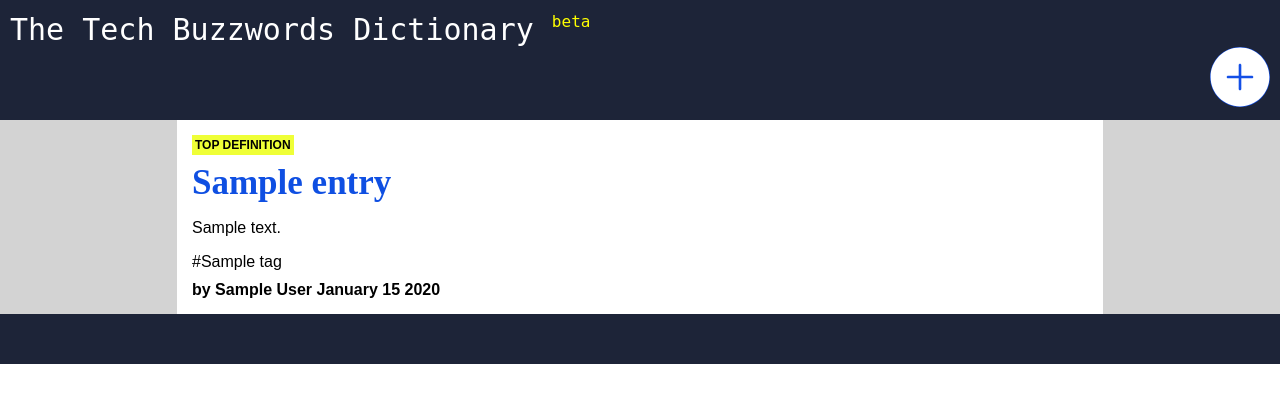
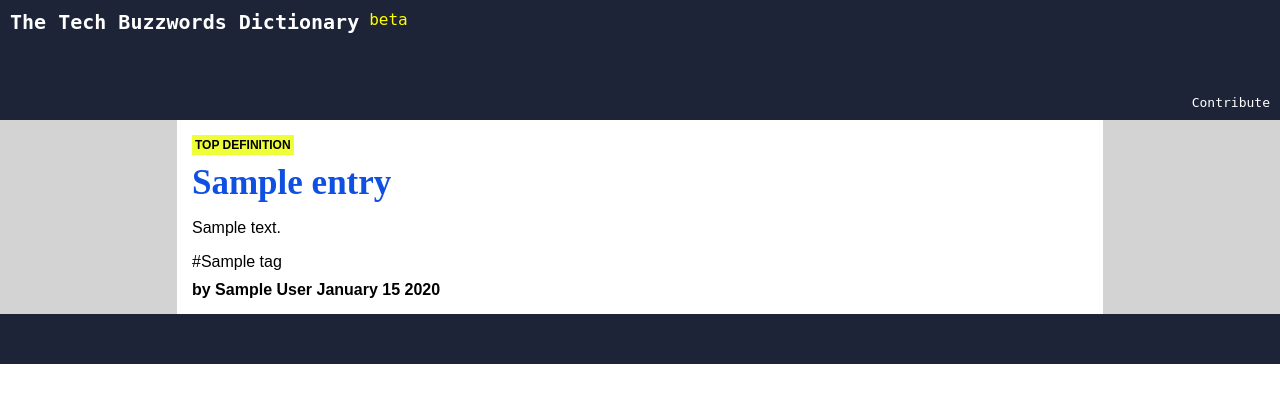
Before and after one commit to ericagreeene/tech-dict, a Flask app: template templates/dict.html in a window 1280 px wide. Shown: the top 403 px of the page. Run offline with Flask 2, Linux system fonts and the light colour scheme; the template is opened without the code that fills it: most values are stand-ins (such as "Sample title", 1, 10 or a date in 2020).

Commit message:
Small style changes

```diff
--- a/static/style.css
+++ b/static/style.css
@@ -5,6 +5,33 @@ body {
 a {
     text-decoration: inherit;
     color: inherit;
+    margin: 0px;
+}
+
+h1 {
+    margin: 0px;
+    font-size: 20px;
+}
+
+h2 {
+    margin: 0px;
+}
+
+#title {
+    float: left;
+    margin-right: 10px;
+}
+
+#header-left {
+    flex: 1;
+}
+
+#header-right {
+    display: flex;
+}
+
+#contribute-link {
+    align-self: flex-end;
 }
 
 #header {
@@ -12,16 +39,16 @@ a {
     background: #1D2438;
     color: white;
     font-family: monospace;
-    font-size: 30px;
     padding: 10px;
+    display: flex;
+}
+
+.icon {
+    float: right;
 }
 
 #content {
     background: lightgray;
-}
-
-#title {
-    vertical-align: middle;
 }
 
 #beta {
@@ -53,15 +80,11 @@ a {
     font-size: 35px;
     color: #0F4FE2;
     font-family: serif;
-    margin: 10px 0;
+    margin-top: 10px;
 }
 
 .row {
     width: 100%;
-}
-
-#header-icons {
-    float: right;
 }
 
 #plus-icon {
--- a/templates/dict.html
+++ b/templates/dict.html
@@ -2,7 +2,7 @@
 
 </html>
 <head>
-  <meta charset="utf-8">
+  <meta charset="utf-8"/>
   <title>The Tech Buzzwords Dictionary</title>
   <link rel="stylesheet" href="static/style.css">
   <script type=text/javascript
@@ -12,20 +12,19 @@
 
 <body>
   <div id="header">
+    <div id="header-left">
       <a href="/">
-      <span id="title">The Tech Buzzwords Dictionary</span>
+        <h1 id="title">The Tech Buzzwords Dictionary</h1>
         <span id="beta">beta</span>
       </a>
-    <div class="row">
-      <div id="header-icons">
-        <a href="https://docs.google.com/forms/d/e/1FAIpQLSdvZQytWRKfwHxi5RN018iTdn24EcELgFD_e0olWUbW5jEHpg/viewform?usp=sf_link" target="_blank">
-          <div class="circle-button">
-            <img src="static/plus_2.svg" id="plus-icon"/>
     </div>
+
+    <div id="header-right">
+      <a id="contribute-link"
+         href="https://docs.google.com/forms/d/e/1FAIpQLSdvZQytWRKfwHxi5RN018iTdn24EcELgFD_e0olWUbW5jEHpg/viewform?usp=sf_link" target="_blank">
+        <div>Contribute</div>
       </a>
     </div>
-  </div>
-
   </div>
 
   <div id="content">
@@ -37,7 +36,7 @@
 
       <div class="definition">
 
-        <div>
+        <div class="def-left-col">
           <span class="definition-number">
             {% if loop.index0 == 0 %}
             TOP DEFINITION
@@ -47,7 +46,8 @@
           </span>
 	</div>
 
-        <a href="{{url_for('entry', entry_id=e.get('id'))}}"">
+        <div class="def-right-col">
+          <a href="{{url_for('entry', entry_id=e.get('id'))}}">
             <h2 class="entry-title">
               {{ e.get("title") }}
             </h2>
@@ -67,6 +67,7 @@
             by {{ d.get("author") }} {{ d.publish_date | datetime }}
           </div>
         </div>
+      </div>
       {% endfor %}
 
     </div>
```
Lines whose indentation alone changed are shown as unchanged.
